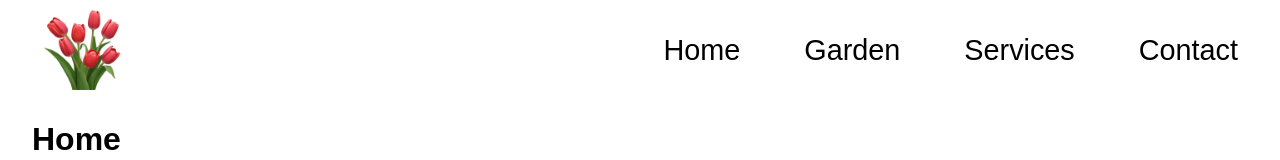
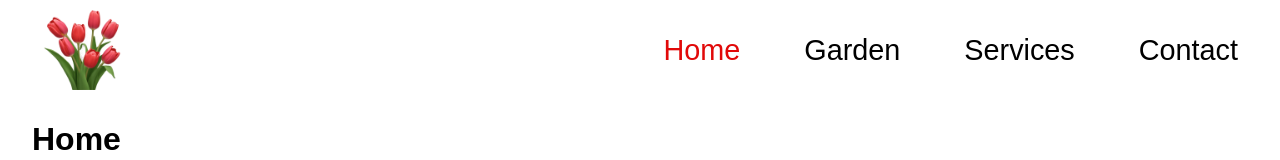
Before and after one commit to Vineethaveerapu/garden, a React (Vite) app: page / in a window 1280 px wide. In both pictures the pointer is over the element "Home". Shown: the top 160 px of the page. Built offline with nearby package versions, Linux system fonts and the light colour scheme.

Commit message:
added hover color to nav

```diff
--- a/src/components/Header/Header.module.css
+++ b/src/components/Header/Header.module.css
@@ -15,6 +15,10 @@
 
 .mobileMenuButton {
   display: none;
+}
+
+.desktopNav div:hover {
+  color: rgb(225, 9, 9);
 }
 
 .logo {
@@ -36,6 +40,10 @@
   animation: slideDown 0.7s ease-in-out;
 }
 
+.mobileMenu div:hover {
+  color: rgb(225, 9, 9);
+}
+
 @keyframes slideDown {
   from {
     transform: translateY(-100%);
```
